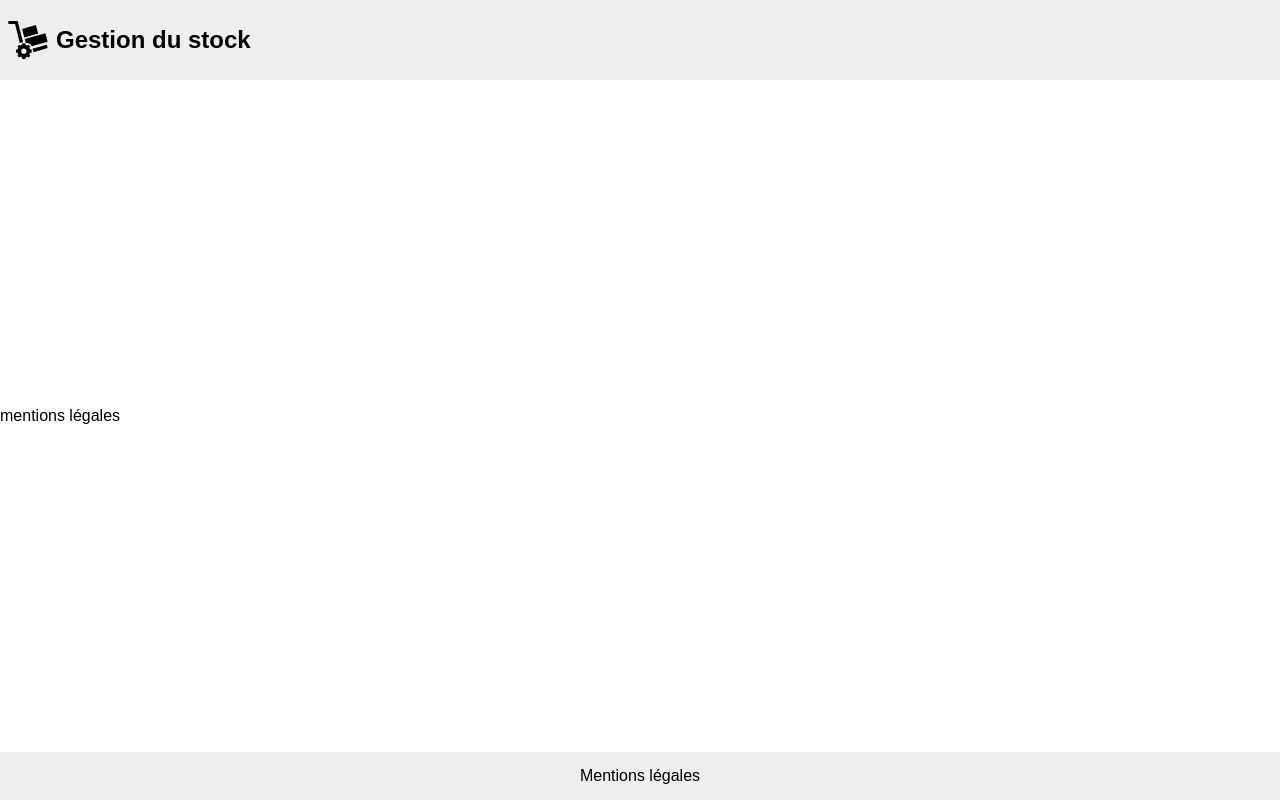
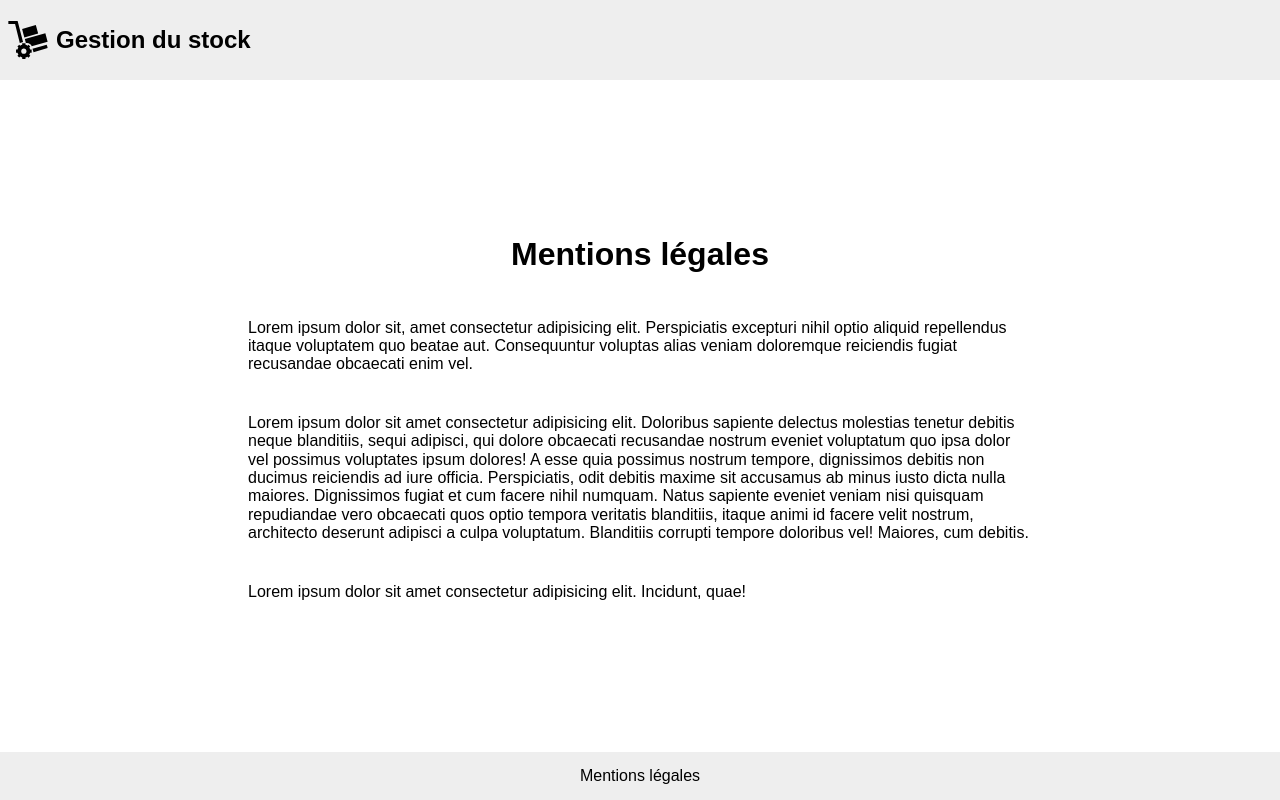
Before and after one commit to run4ever/angular-2023, an Angular app in the folder front/: page /legal in a window 1280 px wide. Built offline with nearby package versions, Linux system fonts and the light colour scheme.

Commit message:
page legal

```diff
--- a/front/src/app/routes/legal/legal.component.html
+++ b/front/src/app/routes/legal/legal.component.html
@@ -1 +1,25 @@
-<p>mentions légales</p>
+<main>
+  <h1>Mentions légales</h1>
+  <p>
+    Lorem ipsum dolor sit, amet consectetur adipisicing elit. Perspiciatis
+    excepturi nihil optio aliquid repellendus itaque voluptatem quo beatae aut.
+    Consequuntur voluptas alias veniam doloremque reiciendis fugiat recusandae
+    obcaecati enim vel.
+  </p>
+  <p>
+    Lorem ipsum dolor sit amet consectetur adipisicing elit. Doloribus sapiente
+    delectus molestias tenetur debitis neque blanditiis, sequi adipisci, qui
+    dolore obcaecati recusandae nostrum eveniet voluptatum quo ipsa dolor vel
+    possimus voluptates ipsum dolores! A esse quia possimus nostrum tempore,
+    dignissimos debitis non ducimus reiciendis ad iure officia. Perspiciatis,
+    odit debitis maxime sit accusamus ab minus iusto dicta nulla maiores.
+    Dignissimos fugiat et cum facere nihil numquam. Natus sapiente eveniet
+    veniam nisi quisquam repudiandae vero obcaecati quos optio tempora veritatis
+    blanditiis, itaque animi id facere velit nostrum, architecto deserunt
+    adipisci a culpa voluptatum. Blanditiis corrupti tempore doloribus vel!
+    Maiores, cum debitis.
+  </p>
+  <p>
+    Lorem ipsum dolor sit amet consectetur adipisicing elit. Incidunt, quae!
+  </p>
+</main>
--- a/front/src/styles.scss
+++ b/front/src/styles.scss
@@ -12,8 +12,16 @@ main {
   flex-flow: column;
   align-items: center;
   gap: 0.5em;
+  padding: 0.5em;
+
+  width: 100%;
+  max-width: 50em;
+  margin: 0 auto;
 
   h1 {
     text-align: center;
   }
+  p {
+    width: 100%;
+  }
 }
```
Also changed, not shown: front/MES-NOTES.txt.
